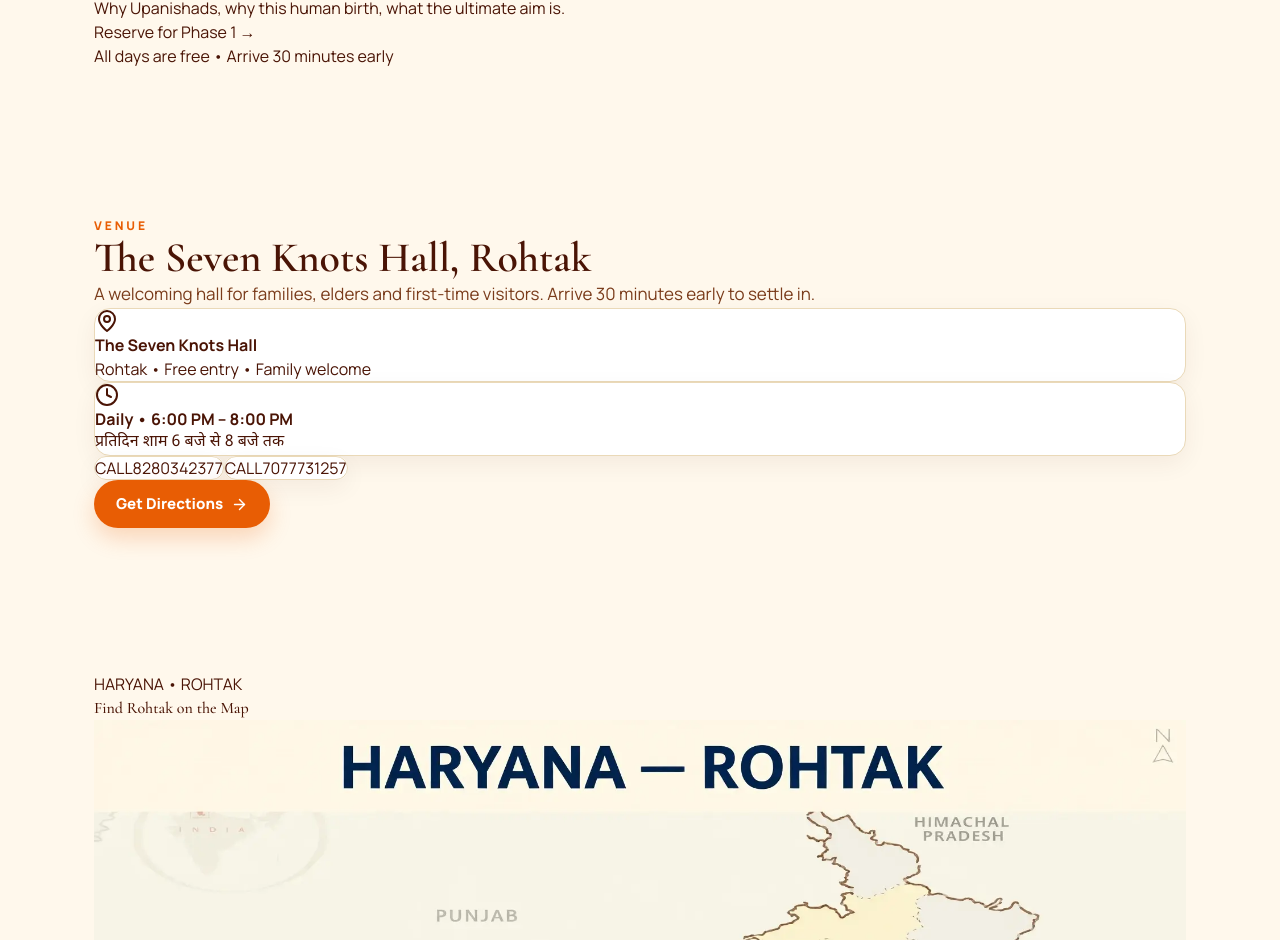
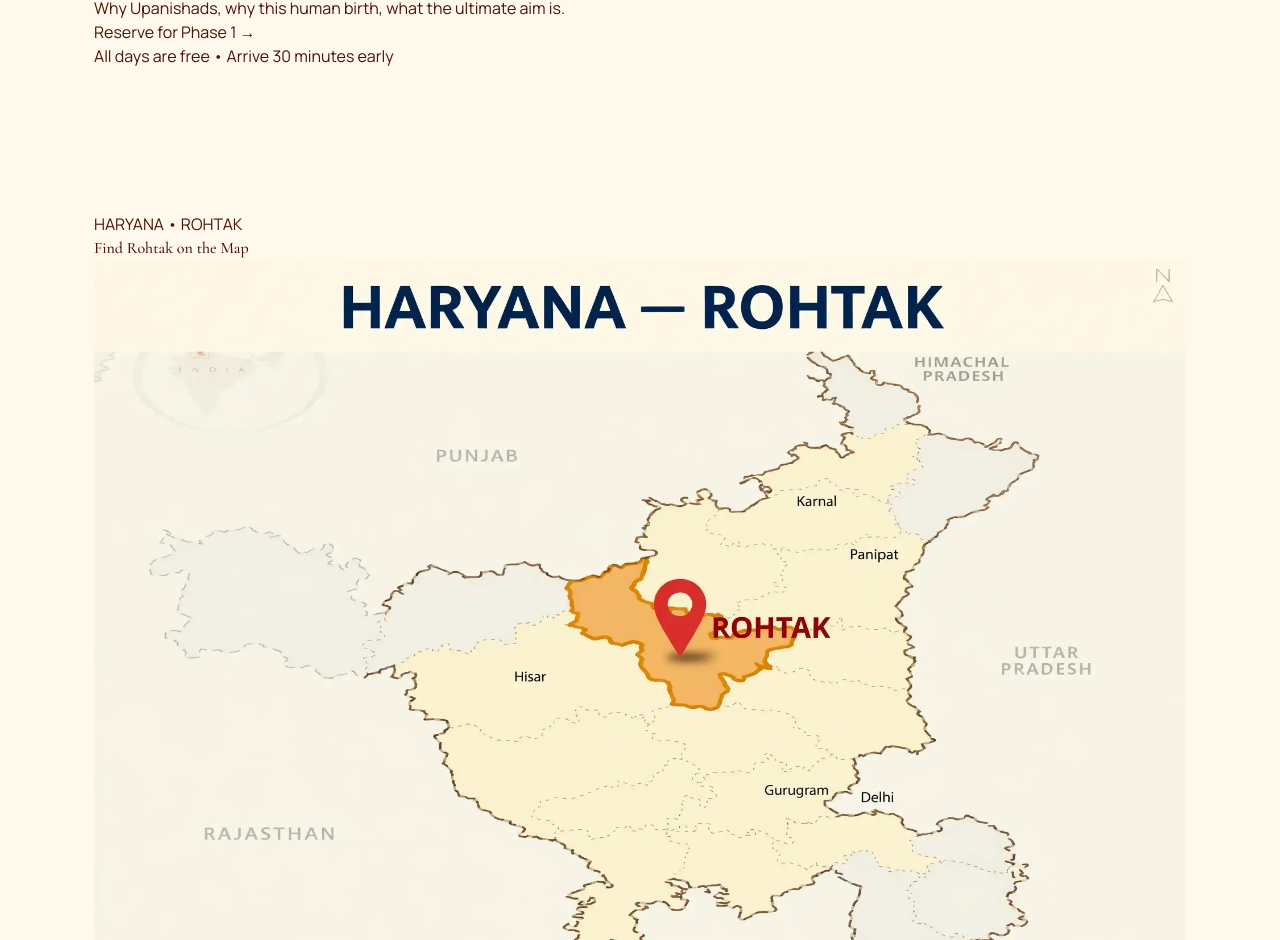
Before and after one commit to jyotirajborah1108-max/official-Deviji-event-page, a React (Vite) app: page / in a window 1280 px wide. Shown: the part 5318-6258 px from the top of the page. Built offline with nearby package versions, Linux system fonts and the light colour scheme.

Commit message:
Remove entire Venue section (The Seven Knots Hall details)

```diff
--- a/src/App.tsx
+++ b/src/App.tsx
@@ -1,5 +1,5 @@
 import { useEffect, useState } from "react";
-import { Phone, MapPin, Clock, Heart, BookOpen, Sparkles, ArrowRight, Sun, Flame, Flower2, HelpCircle, ChevronDown } from "lucide-react";
+import { Phone, Heart, BookOpen, Sparkles, ArrowRight, Sun, Flame, Flower2, HelpCircle, ChevronDown } from "lucide-react";
 
 const GOOGLE_FORM_URL = "https://docs.google.com/forms/d/e/1FAIpQLSfmUEWST6BYDwi7VvSzpgliNR4fYBojN1o_jcfyRfjX4c-ssw/viewform?usp=publish-editor";
 
@@ -264,20 +264,6 @@ export default function App() {
           </div>
         </section>
 
-        {/* 8 VENUE */}
-        <section id="venue" className="section bg-[var(--ivory)] border-y border-[var(--line)]">
-          <div className="shell">
-            <div className="reveal"><Heading eyebrow="Venue" title="The Seven Knots Hall, Rohtak" sub="A welcoming hall for families, elders and first-time visitors. Arrive 30 minutes early to settle in." /></div>
-            <div className="mt-8 grid sm:grid-cols-2 gap-4 items-stretch">
-              <div className="reveal card p-5 flex gap-3 items-start"><MapPin className="text-[var(--saffron)] shrink-0 mt-0.5" /><div><b>The Seven Knots Hall</b><p className="text-sm text-[var(--brown-soft)] mt-1">Rohtak • Free entry • Family welcome</p></div></div>
-              <div className="reveal card p-5 flex gap-3 items-start"><Clock className="text-[var(--saffron)] shrink-0 mt-0.5" /><div><b>Daily • 6:00 PM – 8:00 PM</b><p className="font-dev text-sm text-[var(--brown-soft)] mt-1">प्रतिदिन शाम 6 बजे से 8 बजे तक</p></div></div>
-              <a href="tel:8280342377" className="reveal card p-5"><span className="text-xs font-bold text-[var(--muted)]">CALL</span><span className="block font-bold mt-1 text-lg">8280342377</span></a>
-              <a href="tel:7077731257" className="reveal card p-5"><span className="text-xs font-bold text-[var(--muted)]">CALL</span><span className="block font-bold mt-1 text-lg">7077731257</span></a>
-            </div>
-            <div className="mt-5"><a href="https://www.google.com/maps/search/?api=1&query=The+Seven+Knots+Hall+Rohtak" target="_blank" rel="noopener" className="btn btn-primary">Get Directions <ArrowRight size={17} /></a></div>
-          </div>
-        </section>
-
         {/* 8B MAP SECTION — Haryana map */}
         <section id="map" className="section bg-[#FFF8EC]">
           <div className="shell">
```
